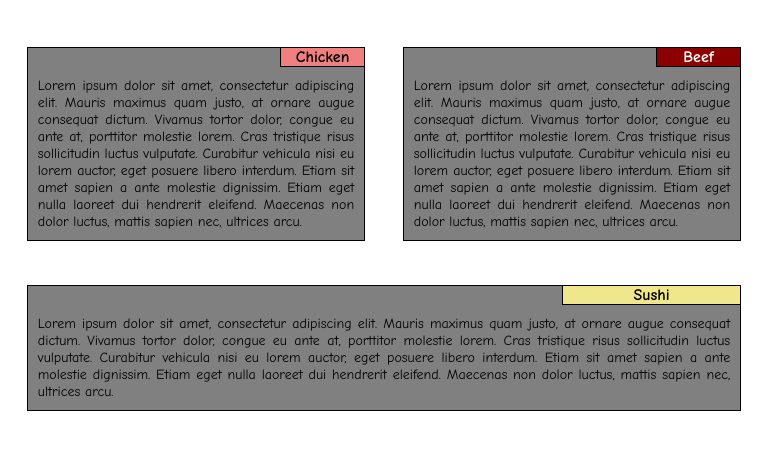
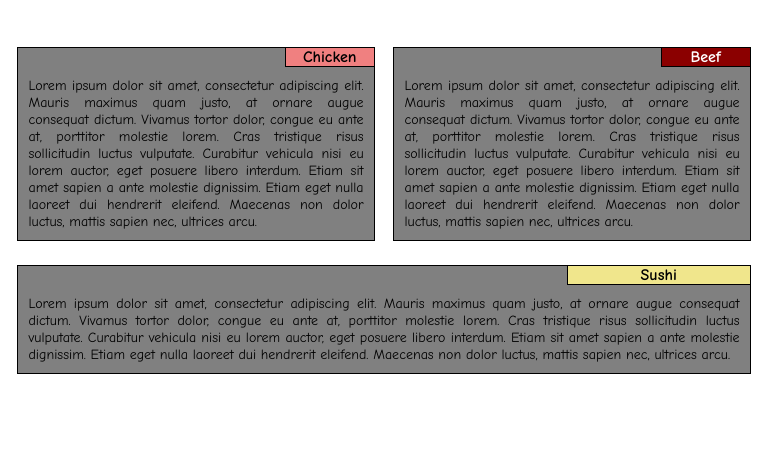
Before and after one commit to Rossed/module2-solution, a plain HTML site: page site/index.html in a window 768 px wide. Shown: the part 90-540 px from the top of the page. Drawn offline with Linux system fonts and the light colour scheme.

Commit message:
module2-solution: a little cleaner

```diff
--- a/site/css/styles.css
+++ b/site/css/styles.css
@@ -38,7 +38,7 @@ h2 {
 
 p {
 	text-align: justify;
-	width: 90%;
+	width: 95%;
 	margin-left: auto;
 	margin-right: auto;
 	margin-top: 0px;
@@ -54,7 +54,7 @@ p {
 .header {
 	position: relative;
 	background-color: gray;
-	width: 90%;
+	width: 95%;
 	margin-left: auto;
 	margin-right: auto;
 	border: 1px solid black;
@@ -85,12 +85,12 @@ p {
 	}
 
 	#specialHeader {
-		width: 95%;
-		margin-top: 30px;
+		width: 97.5%;
+		margin-top: 10px;
 	}
 
 	#specialP {
-		width: 95%;
+		width: 97.5%;
 	}
 
 	.col-md-12 {
```
